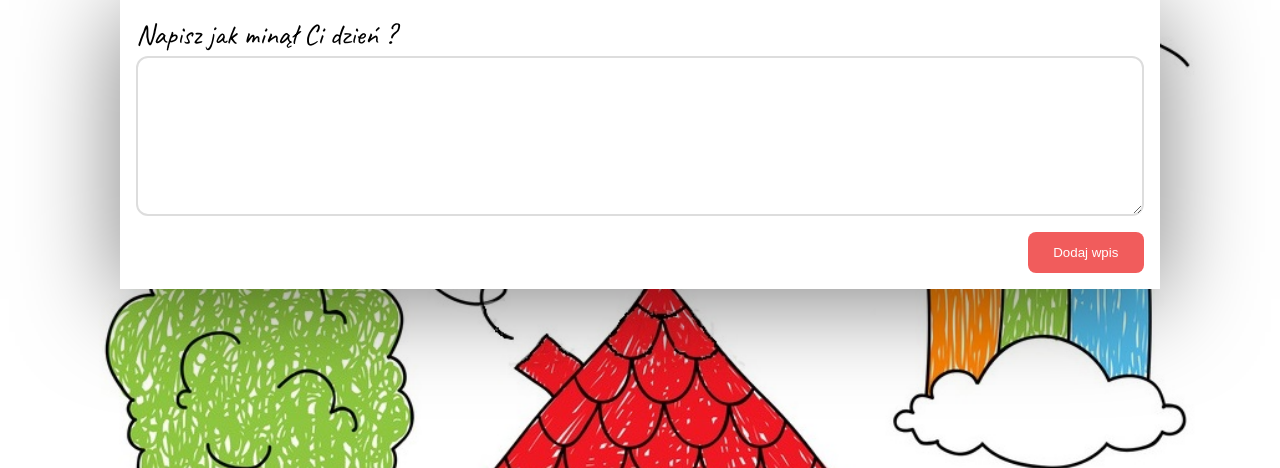
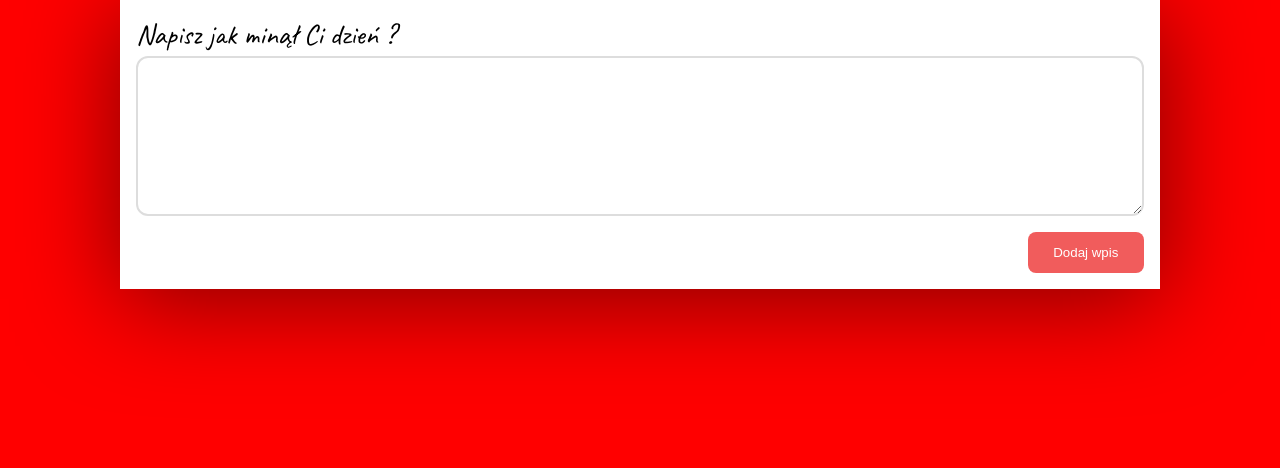
Before and after one commit to maxdabrowski/web-storage-diary, a plain HTML site: page index.html in a window 1280 px wide. Shown: the part 332-800 px from the top of the page. Drawn offline with Linux system fonts and the light colour scheme.

Commit message:
Update diarystorage.css

```diff
--- a/diarystorage.css
+++ b/diarystorage.css
@@ -2,7 +2,8 @@
     box-sizing: border-box;
 }
 body {
-    background: url(images/background.jpg);
+   /* background: url(images/background.jpg);*/
+    background:red;
     background-repeat: repeat-y;
     background-size: 100%;
 }
```
